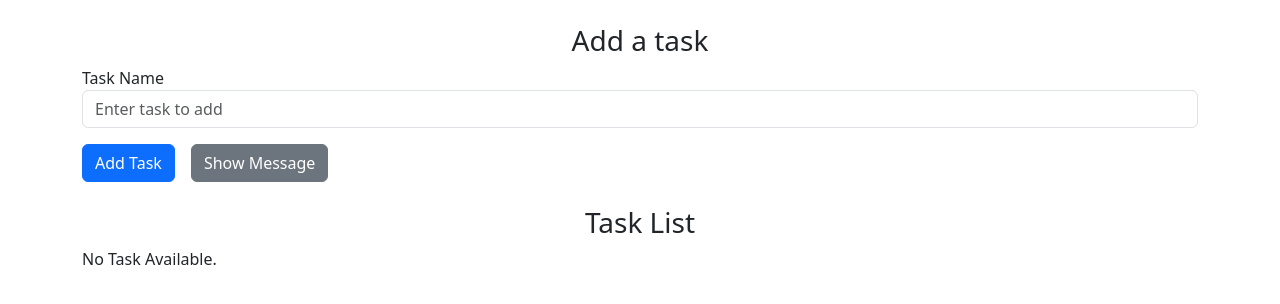
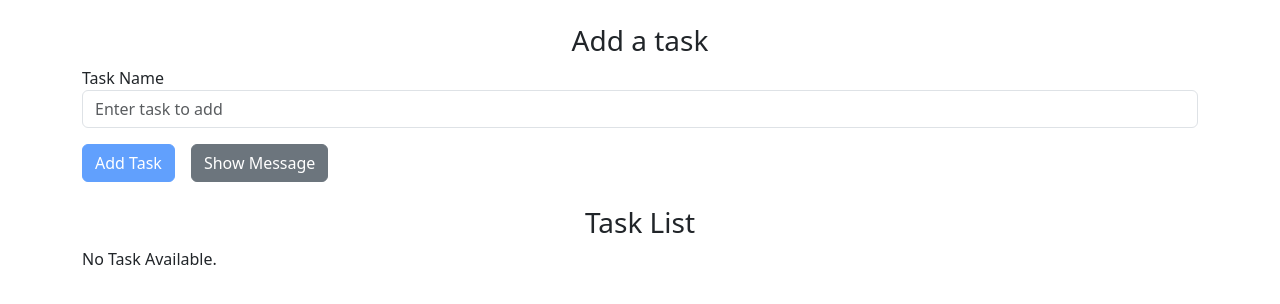
Before and after one commit to zuhair0/Task-List, an Angular app: page / in a window 1280 px wide. Shown: the top 304 px of the page. Built offline with nearby package versions, Linux system fonts and the light colour scheme.

Commit message:
validation for forms

```diff
--- a/src/app/app.config.ts
+++ b/src/app/app.config.ts
@@ -1,6 +1,5 @@
-import { ApplicationConfig } from '@angular/core';
+import { ApplicationConfig, NgModule } from '@angular/core';
 import { provideRouter } from '@angular/router';
-
 import { routes } from './app.routes';
 
 export const appConfig: ApplicationConfig = {
--- a/src/app/components/task-list/task-list.component.html
+++ b/src/app/components/task-list/task-list.component.html
@@ -1,11 +1,26 @@
 <div class="container mt-4">
     <h3 class="text-center">Add a task</h3>
+    <form #taskForm="ngForm"(ngSubmit)="addTask(taskForm)" novalidate>
         <div class="form-group">
             <label for="taskName">Task Name</label>
-            <input [(ngModel)]="newTask" type="text" class="form-control" id="taskName" placeholder="Enter task to add">
+            <input [(ngModel)]="newTask"
+            type="text"
+            class="form-control"
+            id="taskName"
+            name="taskName"
+            placeholder="Enter task to add"
+            required
+            minlength="3"
+            #taskInput="ngModel"
+            >
         </div>
-        <button (click)="addTask()" (click)="emptyText()" class="btn btn-primary mt-3">Add Task</button>
+        <div *ngIf="taskInput.invalid && taskInput.touched">
+            <p *ngIf="taskInput.errors?.['required']" class="text-danger mt-3">Task name is required.</p>
+            <p *ngIf="taskInput.errors?.['minlength']" class="text-danger mt-3">Task min lenght should be 3.</p>
+        </div>
+        <button type="submit" class="btn btn-primary mt-3" [disabled]="taskForm.invalid">Add Task</button>
         <button (click)="toggleMessage()" class="btn btn-secondary mt-3 ms-3">Show Message</button>
+    </form>
 </div>
 <div class="container mt-4">
     <h3 class="text-center">Task List</h3>
--- a/src/app/components/task-list/task-list.component.ts
+++ b/src/app/components/task-list/task-list.component.ts
@@ -1,10 +1,11 @@
 import { CommonModule } from '@angular/common';
 import { Component } from '@angular/core';
 import { FormsModule } from '@angular/forms';
+import { ReactiveFormsModule } from '@angular/forms';
 @Component({
   selector: 'app-task-list',
   standalone: true,
-  imports: [CommonModule,FormsModule],
+  imports: [CommonModule,FormsModule,ReactiveFormsModule],
   templateUrl: './task-list.component.html',
   styleUrl: './task-list.component.scss'
 })
@@ -13,10 +14,24 @@ tasks:{name: string, createdAt: Date}[]=[];
 newTask:string =''
 showMessage:boolean=false
 emptyInput: boolean=false
-addTask(){
-  if(this.newTask.trim()){
+//---- Validation by own----//
+// addTask(){
+//   if(this.newTask==''){
+//     this.emptyText();
+//   }
+//   if(this.newTask.trim()){
+//     this.tasks.push({name: this.newTask, createdAt: new Date()})
+//     this.newTask=''
+//     this.emptyInput=false
+//   }
+// }
+
+//---- Validation ----//
+addTask(taskForm: any){
+  if(taskForm.valid){
     this.tasks.push({name: this.newTask, createdAt: new Date()})
     this.newTask=''
+    taskForm.reset()
   }
 }
 toggleMessage(){
```
